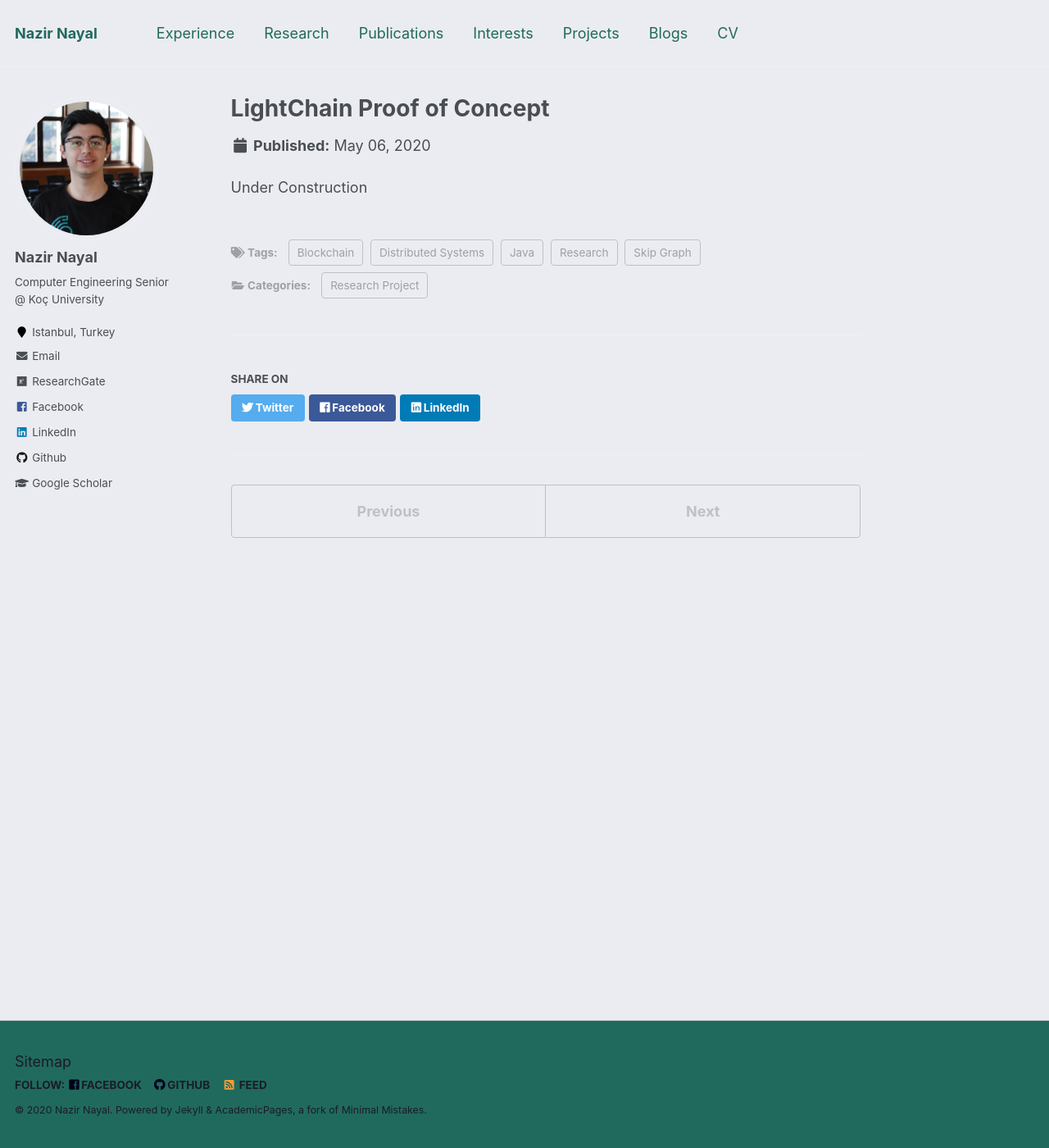
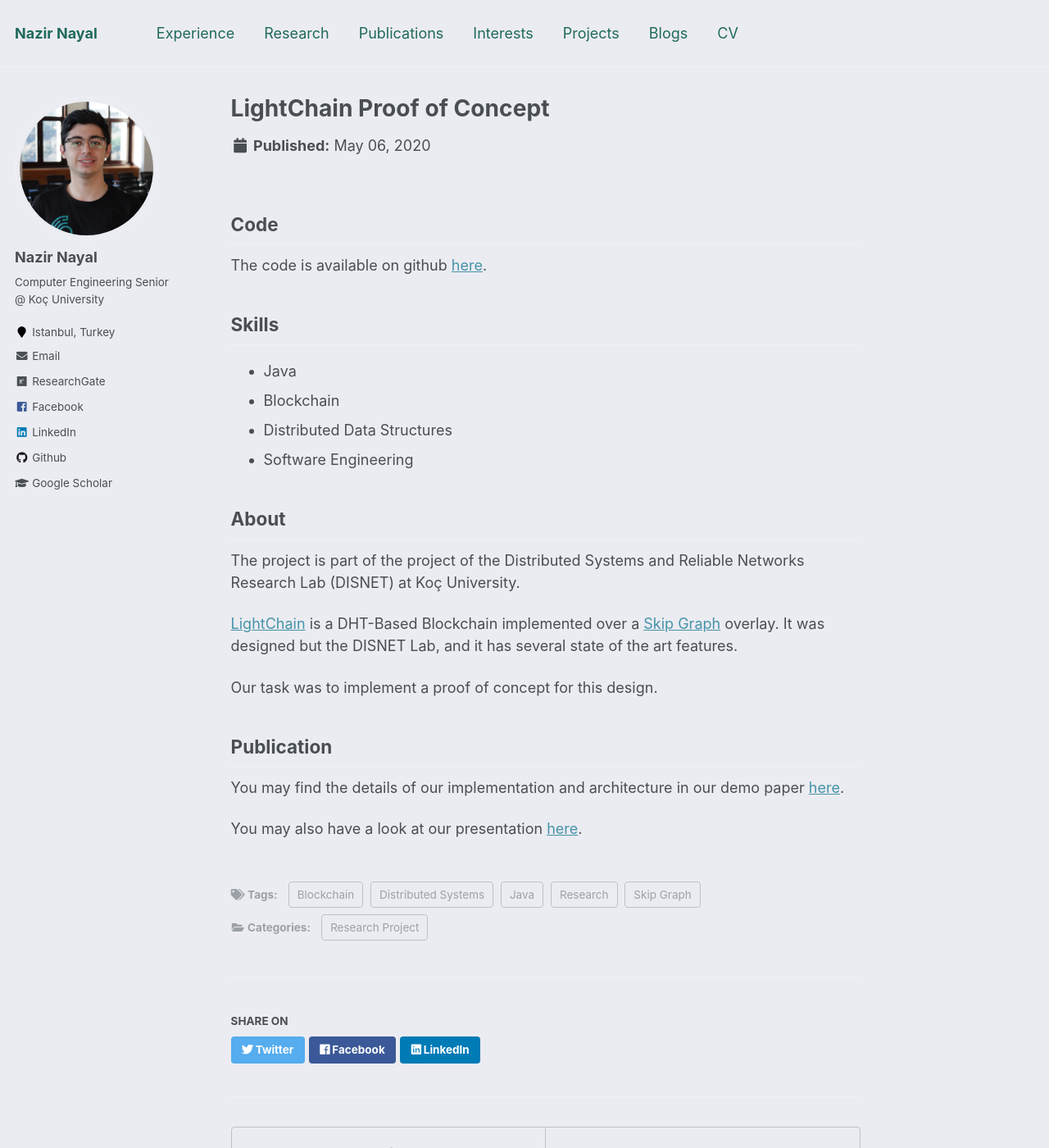
Before and after one commit to NazirNayal8/nazirnayal.github.io, a Jekyll site: the page built from _projects/lightchain_implementation.md, in a window 1280 px wide and 1400 px high. Shown: the whole window at 82% size. Built offline with Jekyll 4.4.1, drawn with Linux system fonts in a browser that asks for light colours.

Commit message:
add lightchain project

```diff
--- a/_projects/lightchain_implementation.md
+++ b/_projects/lightchain_implementation.md
@@ -13,5 +13,28 @@ tags:
   - Skip Graph
   - Distributed Systems
 ---
+## Code
 
-Under Construction
+The code is available on github [here](https://github.com/yhassanzadeh13/LightChain-container).
+
+## Skills
+
+* Java
+* Blockchain
+* Distributed Data Structures
+* Software Engineering
+
+## About
+
+The project is part of the project of the Distributed Systems and Reliable Networks Research Lab (DISNET) at Koç University.
+
+[LightChain](https://arxiv.org/abs/1904.00375) is a DHT-Based Blockchain implemented over a
+[Skip Graph](https://dl.acm.org/doi/10.1145/1290672.1290674) overlay. It was designed but the DISNET Lab, and it has several state of the art features.
+
+Our task was to implement a proof of concept for this design.
+
+## Publication
+
+You may find the details of our implementation and architecture in our demo paper [here](https://ieeexplore.ieee.org/document/9169463).
+
+You may also have a look at our presentation [here](https://www.youtube.com/watch?v=P7ouoHgf82I&t=2s).
```
Also changed, not shown: _projects/file_system_memory_allocation.md (+2 -2 lines).
